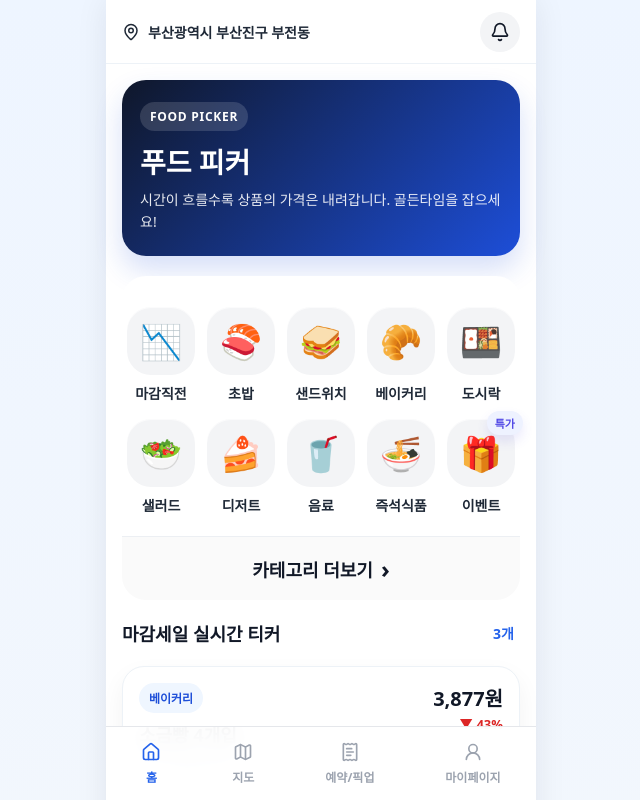
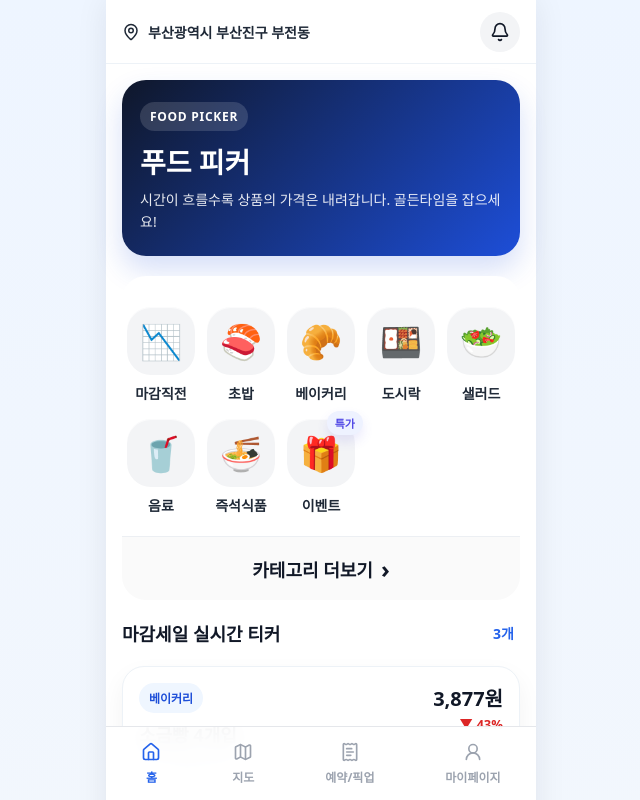
Before and after one commit to Hello-Worldismine/food_picker_FE, a React (Vite) app: page / in a window 1280 px wide. Shown: the top 800 px of the page, without its empty margins (319-959 px from the left). Built offline with nearby package versions, Linux system fonts and the light colour scheme.

Commit message:
fix Category

```diff
--- a/src/mock/mockData.js
+++ b/src/mock/mockData.js
@@ -277,11 +277,9 @@ export const userInfo = {
   export const homeCategories = [
     { id: 1, label: '마감직전', emoji: '📉', active: true },
     { id: 2, label: '초밥', emoji: '🍣' },
-    { id: 3, label: '샌드위치', emoji: '🥪' },
     { id: 4, label: '베이커리', emoji: '🥐' },
     { id: 5, label: '도시락', emoji: '🍱' },
     { id: 6, label: '샐러드', emoji: '🥗' },
-    { id: 7, label: '디저트', emoji: '🍰' },
     { id: 8, label: '음료', emoji: '🥤' },
     { id: 9, label: '즉석식품', emoji: '🍜' },
     { id: 10, label: '이벤트', emoji: '🎁', badge: '특가' },
```
